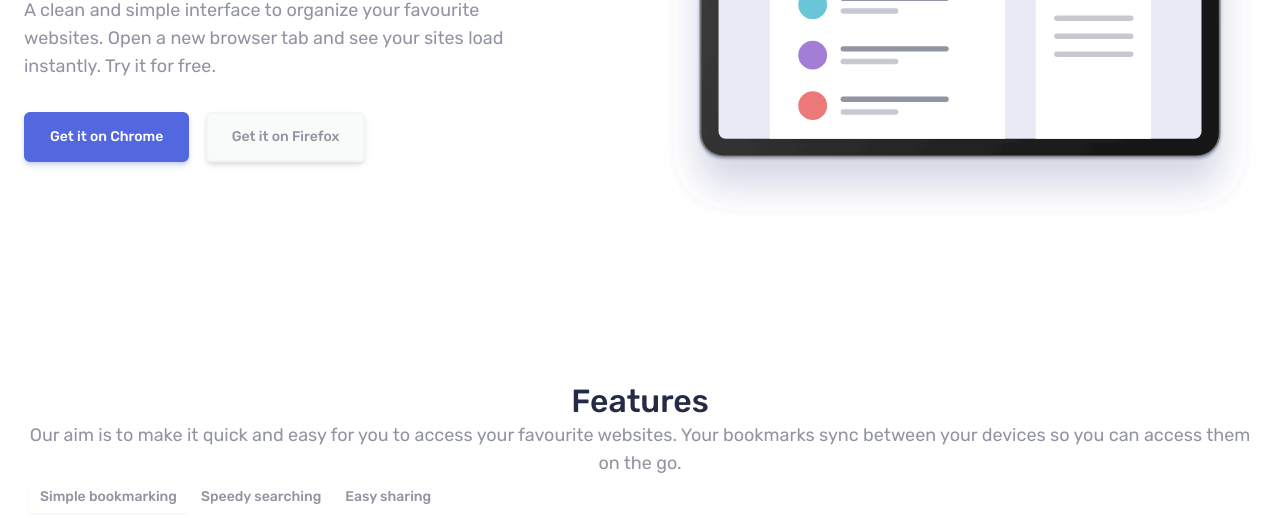
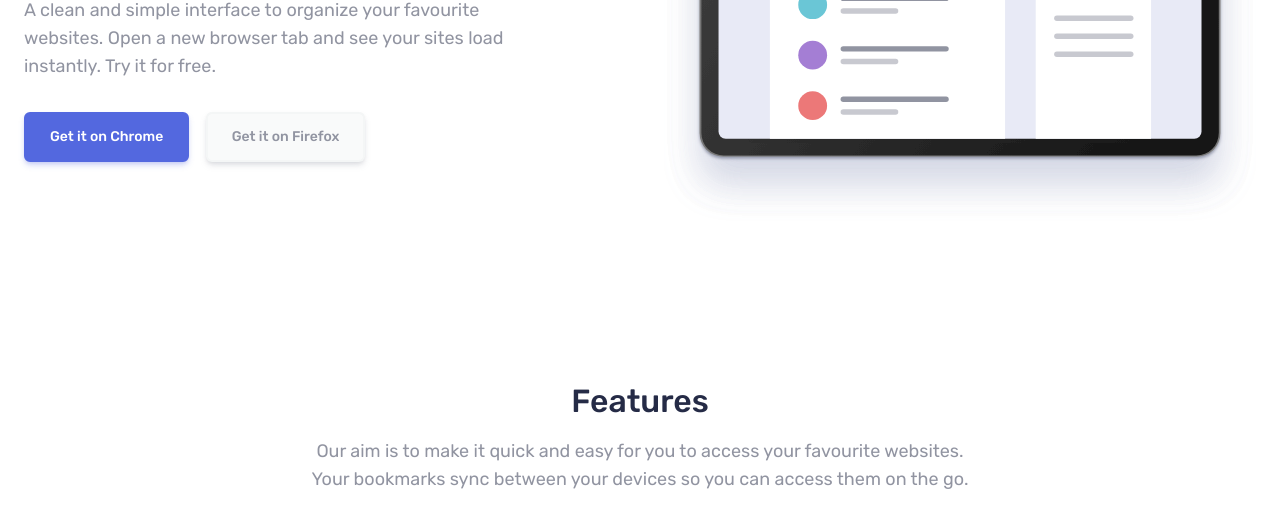
Before and after one commit to abizmo/bookmark-landing-page, an Astro site: page / in a window 1280 px wide. Shown: the part 423-945 px from the top of the page. Built offline with nearby package versions, Linux system fonts and the light colour scheme; Astro itself is replaced by a stand-in of ours.

Commit message:
style features header

```diff
--- a/src/components/features.astro
+++ b/src/components/features.astro
@@ -3,9 +3,9 @@ import SecondaryHeading from './ui/secondary-heading.astro'
 import FeaturesTab from './features-tab'
 ---
 
-<div class='text-center'>
-  <SecondaryHeading class='text-neutral-900'>Features</SecondaryHeading>
-  <p>
+<div class='mb-10 text-center'>
+  <SecondaryHeading class='mb-4 text-neutral-900'>Features</SecondaryHeading>
+  <p class='text-balance'>
     Our aim is to make it quick and easy for you to access your favourite
     websites. Your bookmarks sync between your devices so you can access them on
     the go.
```
